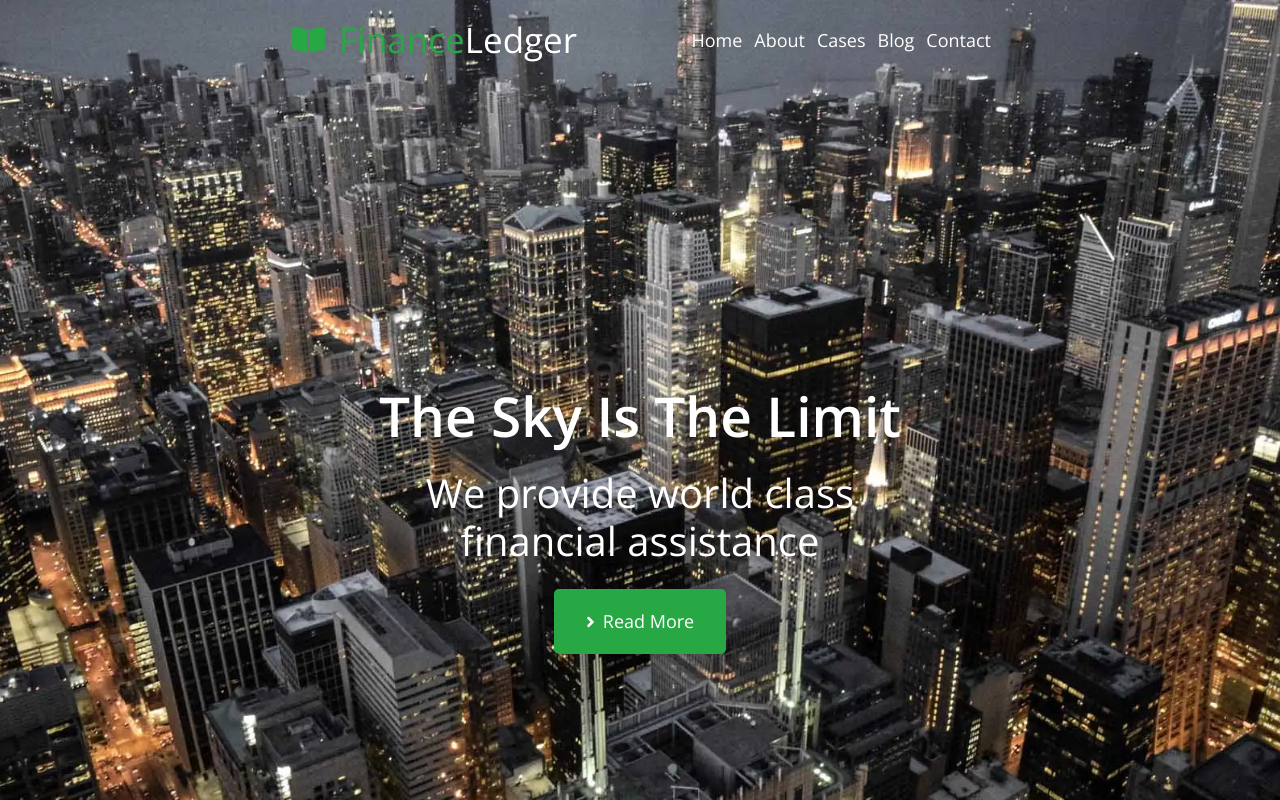
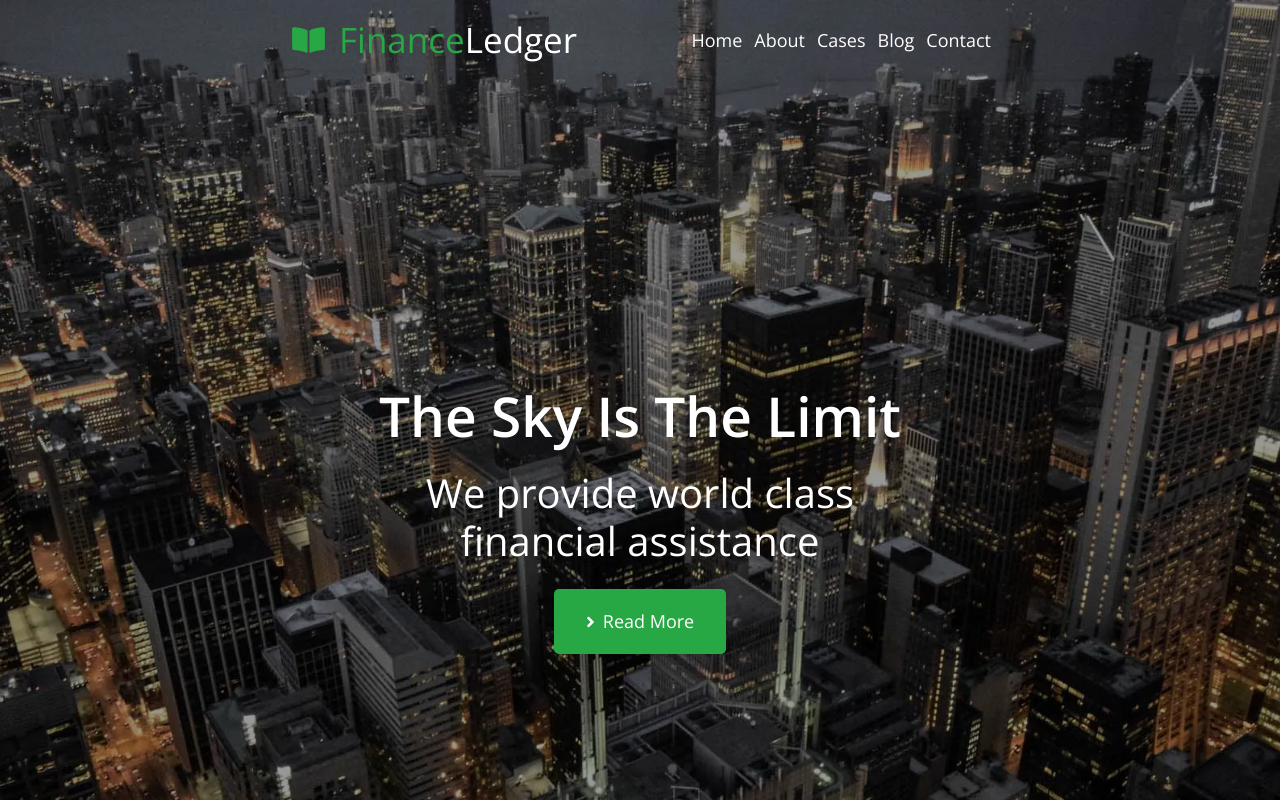
Before and after one commit to Akvigi/softryzen-project, a React (Create React App) app: page / in a window 1280 px wide. Shown: the top 800 px of the page. Built offline with nearby package versions, Linux system fonts and the light colour scheme.

Commit message:
added gradient to back

```diff
--- a/src/components/Hero/styled.js
+++ b/src/components/Hero/styled.js
@@ -11,13 +11,13 @@ export const HeroCont = styled.section`
     color: #FFFFFF;
     background-image: linear-gradient(0deg, rgba(0, 0, 0, 0.4), rgba(0, 0, 0, 0.4)), url(${heroimg});
     @supports (background-image: -webkit-image-set(url(${heroimgwbp}) 1x)) {
-        background-image: -webkit-image-set(url(${heroimgwbp}) 1x)
+        background-image: linear-gradient(0deg, rgba(0, 0, 0, 0.4), rgba(0, 0, 0, 0.4)), -webkit-image-set(url(${heroimgwbp}) 1x)
     }
 
     @media (min-device-pixel-ratio: 2), (min-resolution: 192dpi), (min-resolution: 2dppx) {
         background-image: linear-gradient(0deg, rgba(0, 0, 0, 0.4), rgba(0, 0, 0, 0.4)), url(${heroimg2x});
         @supports (background-image: -webkit-image-set(url(${heroimgwbp2x}) 2x)) {
-            background-image: -webkit-image-set(url(${heroimgwbp2x}) 2x)
+            background-image: linear-gradient(0deg, rgba(0, 0, 0, 0.4), rgba(0, 0, 0, 0.4)), -webkit-image-set(url(${heroimgwbp2x}) 2x)
         }
     }
     background-repeat: no-repeat;
```
